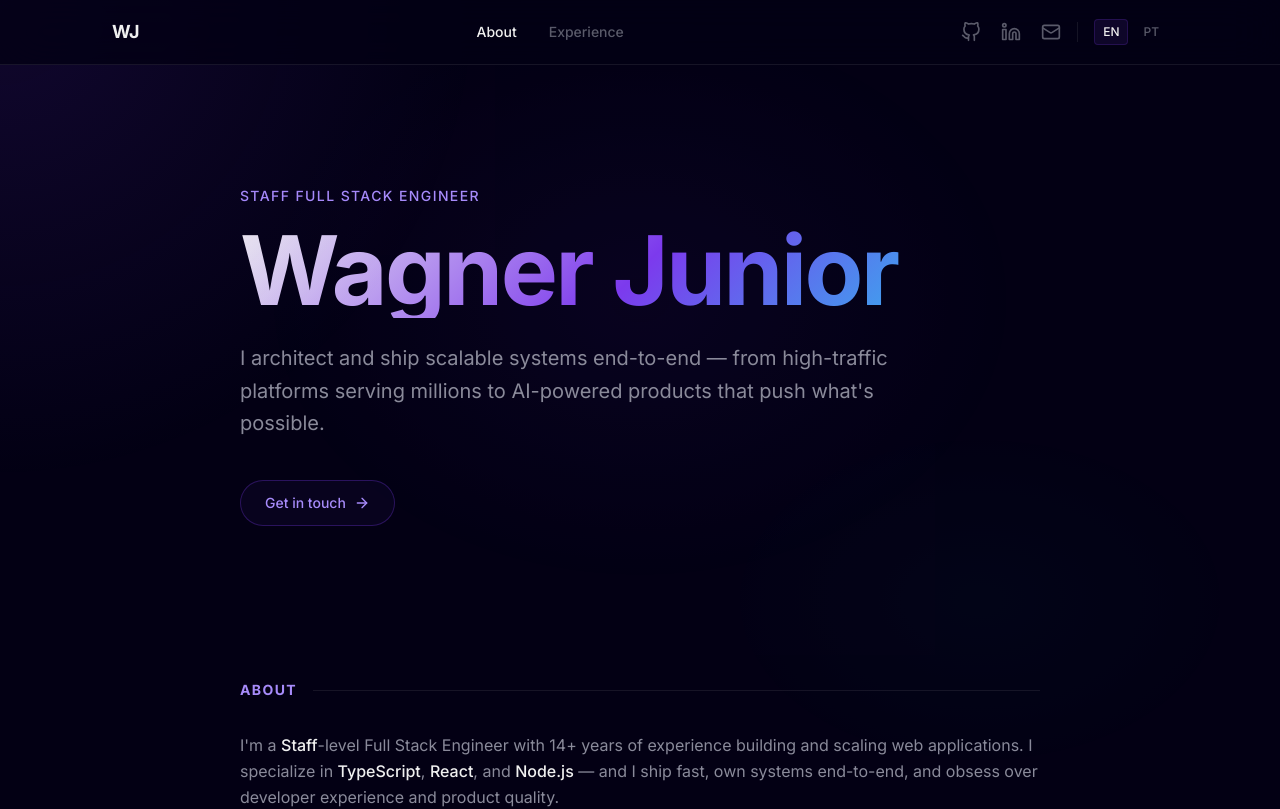
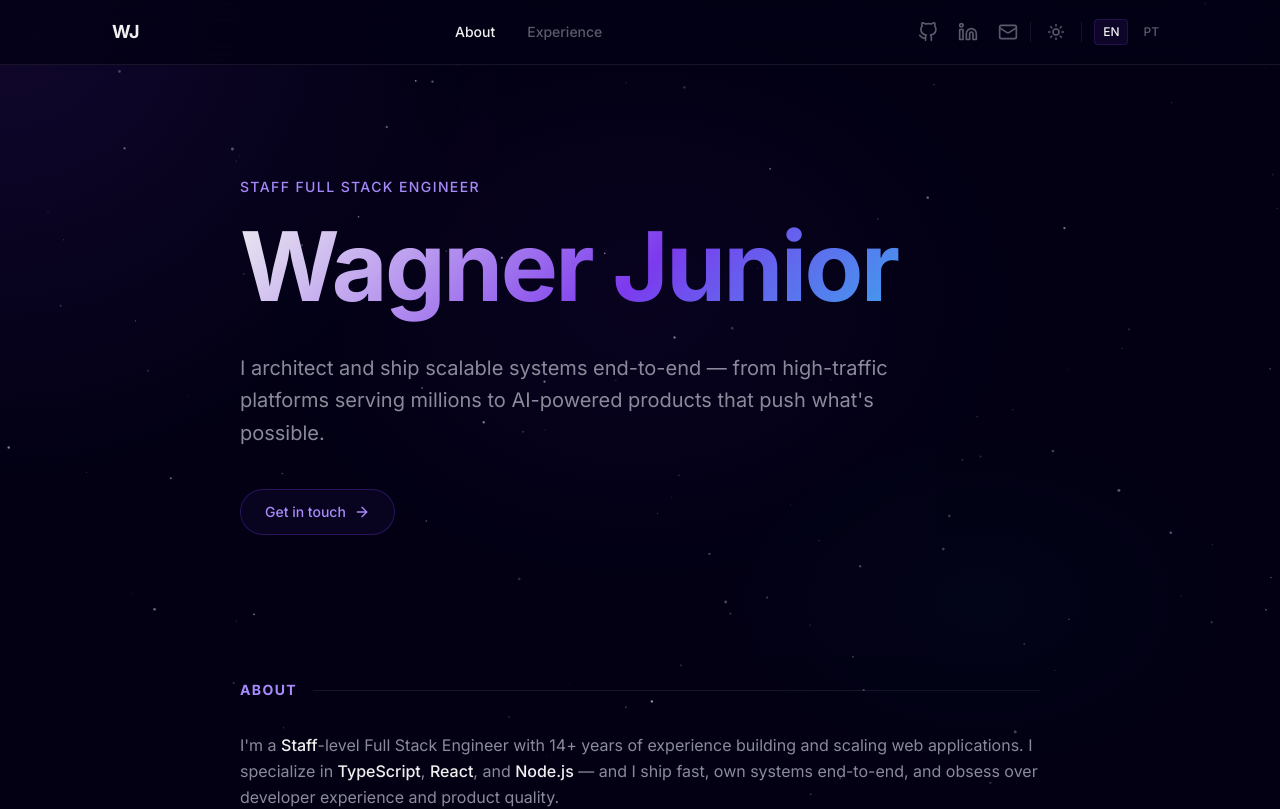
Before and after one commit to wjjunior/wagner-junior, a Next.js app: page / in a window 1280 px wide. Shown: the top 809 px of the page. Built offline with nearby package versions, Linux system fonts and the light colour scheme.

Commit message:
feat: add light/dark theme toggle with full color system adaptation

```diff
--- a/app/globals.css
+++ b/app/globals.css
@@ -24,6 +24,54 @@ body {
   background: var(--color-bg-primary);
   color: var(--color-text-secondary);
   font-family: var(--font-sans), system-ui, sans-serif;
+  transition: background-color 0.3s ease, color 0.3s ease;
+}
+
+/* Light theme overrides */
+html[data-theme="light"] {
+  --color-bg-primary: #f8f7ff;
+  --color-bg-surface: rgba(255, 255, 255, 0.8);
+  --color-bg-surface-hover: rgba(255, 255, 255, 1);
+  --color-text-primary: #1a1a2e;
+  --color-text-secondary: #4a4a5a;
+  --color-text-muted: #8a8a9a;
+  --color-accent: #6d28d9;
+  --color-accent-light: #7c3aed;
+  --color-accent-cyan: #0891b2;
+  --color-accent-teal: #0d9488;
+  --color-border: rgba(0, 0, 0, 0.08);
+  --color-border-hover: rgba(109, 40, 217, 0.25);
+  --color-glow-purple: rgba(109, 40, 217, 0.08);
+  --color-glow-cyan: rgba(8, 145, 178, 0.06);
+  --color-card-hover-bg: rgba(109, 40, 217, 0.04);
+  --color-card-hover-border: rgba(109, 40, 217, 0.15);
+}
+
+html[data-theme="light"] .text-gradient {
+  background: linear-gradient(135deg, #1a1a2e 0%, #6d28d9 50%, #0891b2 100%);
+  -webkit-background-clip: text;
+  -webkit-text-fill-color: transparent;
+  background-clip: text;
+}
+
+html[data-theme="light"] .text-gradient-subtle {
+  background: linear-gradient(135deg, #1a1a2e 0%, #7c3aed 100%);
+  -webkit-background-clip: text;
+  -webkit-text-fill-color: transparent;
+  background-clip: text;
+}
+
+html[data-theme="light"] .glass-card {
+  background: rgba(255, 255, 255, 0.7);
+  border: 1px solid rgba(0, 0, 0, 0.06);
+  backdrop-filter: blur(12px);
+  box-shadow: 0 1px 3px rgba(0, 0, 0, 0.04);
+}
+
+html[data-theme="light"] .glass-card:hover {
+  background: rgba(255, 255, 255, 0.9);
+  border-color: rgba(109, 40, 217, 0.2);
+  box-shadow: 0 4px 20px rgba(109, 40, 217, 0.08), 0 1px 3px rgba(0, 0, 0, 0.04);
 }
 
 @media (prefers-reduced-motion: reduce) {
--- a/components/Header.tsx
+++ b/components/Header.tsx
@@ -2,6 +2,7 @@
 
 import { useLanguage } from "@/lib/LanguageContext";
 import LanguageToggle from "@/components/LanguageToggle";
+import ThemeToggle from "@/components/ThemeToggle";
 import SocialLinks from "@/components/SocialLinks";
 
 const navItems = [
@@ -13,7 +14,7 @@ export default function Header({ activeSection }: { activeSection: string }) {
   const { t, language } = useLanguage();
 
   return (
-    <header className="fixed top-0 left-0 right-0 z-50 border-b border-border bg-bg-primary/80 backdrop-blur-xl">
+    <header className="fixed top-0 left-0 right-0 z-50 border-b border-border bg-bg-primary/80 backdrop-blur-xl transition-colors duration-300">
       <div className="mx-auto max-w-6xl px-6 md:px-12">
         <div className="flex items-center justify-between h-16">
           <a href="#" className="text-text-primary font-bold tracking-tight text-lg hover:text-accent-light transition-colors">
@@ -39,8 +40,10 @@ export default function Header({ activeSection }: { activeSection: string }) {
             })}
           </nav>
 
-          <div className="flex items-center gap-4">
+          <div className="flex items-center gap-3">
             <SocialLinks />
+            <div className="w-px h-5 bg-border" />
+            <ThemeToggle />
             <div className="w-px h-5 bg-border" />
             <LanguageToggle />
           </div>
--- a/components/LanguageToggle.tsx
+++ b/components/LanguageToggle.tsx
@@ -20,7 +20,7 @@ export default function LanguageToggle() {
       </button>
       <button
         onClick={() => setLanguage("pt")}
-        aria-label="Português"
+        aria-label="Portuguese"
         className={`text-xs font-medium px-2 py-1 rounded transition-all duration-200 focus-visible:outline-2 focus-visible:outline-accent focus-visible:outline-offset-2 ${
           language === "pt"
             ? "text-text-primary bg-accent/10 border border-accent/20"
--- a/components/MouseGradient.tsx
+++ b/components/MouseGradient.tsx
@@ -1,4 +1,6 @@
 "use client";
+
+import { useTheme } from "@/lib/ThemeContext";
 
 export default function MouseGradient({
   mouseX,
@@ -7,22 +9,39 @@ export default function MouseGradient({
   mouseX: number;
   mouseY: number;
 }) {
+  const { theme } = useTheme();
+  const isLight = theme === "light";
+
   return (
     <>
       <div
         className="pointer-events-none fixed inset-0 z-30 transition-opacity duration-300 lg:block hidden"
         style={{
-          background: `radial-gradient(600px circle at ${mouseX}px ${mouseY}px, rgba(124, 58, 237, 0.12), transparent 80%)`,
+          background: `radial-gradient(600px circle at ${mouseX}px ${mouseY}px, ${
+            isLight
+              ? "rgba(109, 40, 217, 0.06)"
+              : "rgba(124, 58, 237, 0.12)"
+          }, transparent 80%)`,
         }}
       />
-      <div className="pointer-events-none fixed top-0 left-1/2 -translate-x-1/2 w-[800px] h-[600px] z-0 animate-glow-pulse"
+      <div
+        className="pointer-events-none fixed top-0 left-1/2 -translate-x-1/2 w-[800px] h-[600px] z-0 animate-glow-pulse"
         style={{
-          background: "radial-gradient(ellipse at center, rgba(124, 58, 237, 0.08) 0%, transparent 70%)",
+          background: `radial-gradient(ellipse at center, ${
+            isLight
+              ? "rgba(109, 40, 217, 0.04)"
+              : "rgba(124, 58, 237, 0.08)"
+          } 0%, transparent 70%)`,
         }}
       />
-      <div className="pointer-events-none fixed bottom-0 right-0 w-[600px] h-[400px] z-0 animate-glow-pulse"
+      <div
+        className="pointer-events-none fixed bottom-0 right-0 w-[600px] h-[400px] z-0 animate-glow-pulse"
         style={{
-          background: "radial-gradient(ellipse at center, rgba(34, 211, 238, 0.05) 0%, transparent 70%)",
+          background: `radial-gradient(ellipse at center, ${
+            isLight
+              ? "rgba(8, 145, 178, 0.03)"
+              : "rgba(34, 211, 238, 0.05)"
+          } 0%, transparent 70%)`,
           animationDelay: "2s",
         }}
       />
--- a/components/Portfolio.tsx
+++ b/components/Portfolio.tsx
@@ -2,8 +2,10 @@
 
 import { useState, useCallback, useRef } from "react";
 import { LanguageProvider, useLanguage } from "@/lib/LanguageContext";
+import { ThemeProvider } from "@/lib/ThemeContext";
 import { useActiveSection } from "@/lib/useActiveSection";
 import MouseGradient from "./MouseGradient";
+import Starfield from "./Starfield";
 import Header from "./Header";
 import About from "./About";
 import Experience from "./Experience";
@@ -17,11 +19,11 @@ function Hero() {
   return (
     <section className="min-h-[85vh] flex flex-col justify-center pt-24 pb-16">
       <div className="animate-fade-in-up">
-        <p className="text-sm font-medium uppercase tracking-widest text-accent-light mb-4">
+        <p className="text-sm font-medium uppercase tracking-widest text-accent-light mb-6">
           {t.header.subtitle}
         </p>
       </div>
-      <h1 className="text-5xl sm:text-6xl md:text-7xl lg:text-8xl font-bold tracking-tight text-gradient animate-fade-in-up-delay-1">
+      <h1 className="text-5xl sm:text-6xl md:text-7xl lg:text-8xl font-bold tracking-tight leading-[0.95] pb-4 text-gradient animate-fade-in-up-delay-1">
         {t.header.title}
       </h1>
       <p className="mt-6 max-w-2xl text-lg sm:text-xl leading-relaxed text-text-secondary animate-fade-in-up-delay-2">
@@ -84,11 +86,14 @@ export default function Portfolio() {
   }, []);
 
   return (
+    <ThemeProvider>
       <LanguageProvider>
         <div className="relative min-h-screen" onMouseMove={handleMouseMove}>
+          <Starfield />
           <MouseGradient mouseX={mouseX} mouseY={mouseY} />
           <PortfolioContent />
         </div>
       </LanguageProvider>
+    </ThemeProvider>
   );
 }
--- /dev/null
+++ b/components/Starfield.tsx
@@ -0,0 +1,95 @@
+"use client";
+
+import { useEffect, useRef } from "react";
+import { useTheme } from "@/lib/ThemeContext";
+
+interface Star {
+  x: number;
+  y: number;
+  radius: number;
+  opacity: number;
+  speed: number;
+  twinkleSpeed: number;
+  twinkleOffset: number;
+}
+
+export default function Starfield() {
+  const canvasRef = useRef<HTMLCanvasElement>(null);
+  const { theme } = useTheme();
+
+  useEffect(() => {
+    const canvas = canvasRef.current;
+    if (!canvas) return;
+
+    const ctx = canvas.getContext("2d");
+    if (!ctx) return;
+
+    let animationId: number;
+    let stars: Star[] = [];
+
+    function resize() {
+      if (!canvas) return;
+      canvas.width = window.innerWidth;
+      canvas.height = window.innerHeight;
+      initStars();
+    }
+
+    function initStars() {
+      if (!canvas) return;
+      const count = Math.floor((canvas.width * canvas.height) / 8000);
+      stars = Array.from({ length: count }, () => ({
+        x: Math.random() * canvas.width,
+        y: Math.random() * canvas.height,
+        radius: Math.random() * 1.2 + 0.3,
+        opacity: Math.random() * 0.6 + 0.2,
+        speed: Math.random() * 0.15 + 0.02,
+        twinkleSpeed: Math.random() * 0.008 + 0.003,
+        twinkleOffset: Math.random() * Math.PI * 2,
+      }));
+    }
+
+    function draw(time: number) {
+      if (!canvas || !ctx) return;
+      ctx.clearRect(0, 0, canvas.width, canvas.height);
+
+      const isLight = theme === "light";
+      const baseAlpha = isLight ? 0.12 : 1;
+      const color = isLight ? "120, 100, 180" : "200, 200, 240";
+
+      for (const star of stars) {
+        star.y -= star.speed;
+        if (star.y < -2) {
+          star.y = canvas.height + 2;
+          star.x = Math.random() * canvas.width;
+        }
+
+        const twinkle = Math.sin(time * star.twinkleSpeed + star.twinkleOffset) * 0.3 + 0.7;
+        const alpha = star.opacity * twinkle * baseAlpha;
+
+        ctx.beginPath();
+        ctx.arc(star.x, star.y, star.radius, 0, Math.PI * 2);
+        ctx.fillStyle = `rgba(${color}, ${alpha})`;
+        ctx.fill();
+      }
+
+      animationId = requestAnimationFrame(draw);
+    }
+
+    resize();
+    animationId = requestAnimationFrame(draw);
+    window.addEventListener("resize", resize);
+
+    return () => {
+      cancelAnimationFrame(animationId);
+      window.removeEventListener("resize", resize);
+    };
+  }, [theme]);
+
+  return (
+    <canvas
+      ref={canvasRef}
+      className="pointer-events-none fixed inset-0 z-0"
+      aria-hidden="true"
+    />
+  );
+}
--- /dev/null
+++ b/components/ThemeToggle.tsx
@@ -0,0 +1,33 @@
+"use client";
+
+import { useTheme } from "@/lib/ThemeContext";
+
+export default function ThemeToggle() {
+  const { theme, toggleTheme } = useTheme();
+
+  return (
+    <button
+      onClick={toggleTheme}
+      aria-label={theme === "dark" ? "Switch to light mode" : "Switch to dark mode"}
+      className="text-text-muted hover:text-text-primary transition-colors duration-200 focus-visible:outline-2 focus-visible:outline-accent focus-visible:outline-offset-2 p-1"
+    >
+      {theme === "dark" ? (
+        <svg width="18" height="18" viewBox="0 0 24 24" fill="none" stroke="currentColor" strokeWidth="2" strokeLinecap="round" strokeLinejoin="round">
+          <circle cx="12" cy="12" r="4" />
+          <path d="M12 2v2" />
+          <path d="M12 20v2" />
+          <path d="m4.93 4.93 1.41 1.41" />
+          <path d="m17.66 17.66 1.41 1.41" />
+          <path d="M2 12h2" />
+          <path d="M20 12h2" />
+          <path d="m6.34 17.66-1.41 1.41" />
+          <path d="m19.07 4.93-1.41 1.41" />
+        </svg>
+      ) : (
+        <svg width="18" height="18" viewBox="0 0 24 24" fill="none" stroke="currentColor" strokeWidth="2" strokeLinecap="round" strokeLinejoin="round">
+          <path d="M12 3a6 6 0 0 0 9 9 9 9 0 1 1-9-9Z" />
+        </svg>
+      )}
+    </button>
+  );
+}
--- /dev/null
+++ b/lib/ThemeContext.tsx
@@ -0,0 +1,71 @@
+"use client";
+
+import {
+  createContext,
+  useCallback,
+  useContext,
+  useEffect,
+  useSyncExternalStore,
+  type ReactNode,
+} from "react";
+
+type Theme = "dark" | "light";
+
+interface ThemeContextValue {
+  theme: Theme;
+  toggleTheme: () => void;
+}
+
+const ThemeContext = createContext<ThemeContextValue | null>(null);
+
+const THEME_KEY = "theme";
+const themeListeners = new Set<() => void>();
+
+function subscribe(callback: () => void) {
+  themeListeners.add(callback);
+  return () => {
+    themeListeners.delete(callback);
+  };
+}
+
+function getSnapshot(): Theme {
+  const stored = localStorage.getItem(THEME_KEY);
+  return stored === "light" || stored === "dark" ? stored : "dark";
+}
+
+function getServerSnapshot(): Theme {
+  return "dark";
+}
+
+function applyTheme(theme: Theme) {
+  document.documentElement.setAttribute("data-theme", theme);
+}
+
+export function ThemeProvider({ children }: { children: ReactNode }) {
+  const theme = useSyncExternalStore(subscribe, getSnapshot, getServerSnapshot);
+
+  useEffect(() => {
+    applyTheme(theme);
+  }, [theme]);
+
+  const toggleTheme = useCallback(() => {
+    const next = getSnapshot() === "dark" ? "light" : "dark";
+    localStorage.setItem(THEME_KEY, next);
+    applyTheme(next);
+    themeListeners.forEach((listener) => listener());
+  }, []);
+
+  return (
+    <ThemeContext value={{ theme, toggleTheme }}>
+      {children}
+    </ThemeContext>
+  );
+}
+
+export function useTheme(): ThemeContextValue {
+  const context = useContext(ThemeContext);
+  if (!context) {
+    throw new Error("useTheme must be used within a ThemeProvider");
+  }
+  return context;
+}
```
Lines whose indentation alone changed are shown as unchanged.
